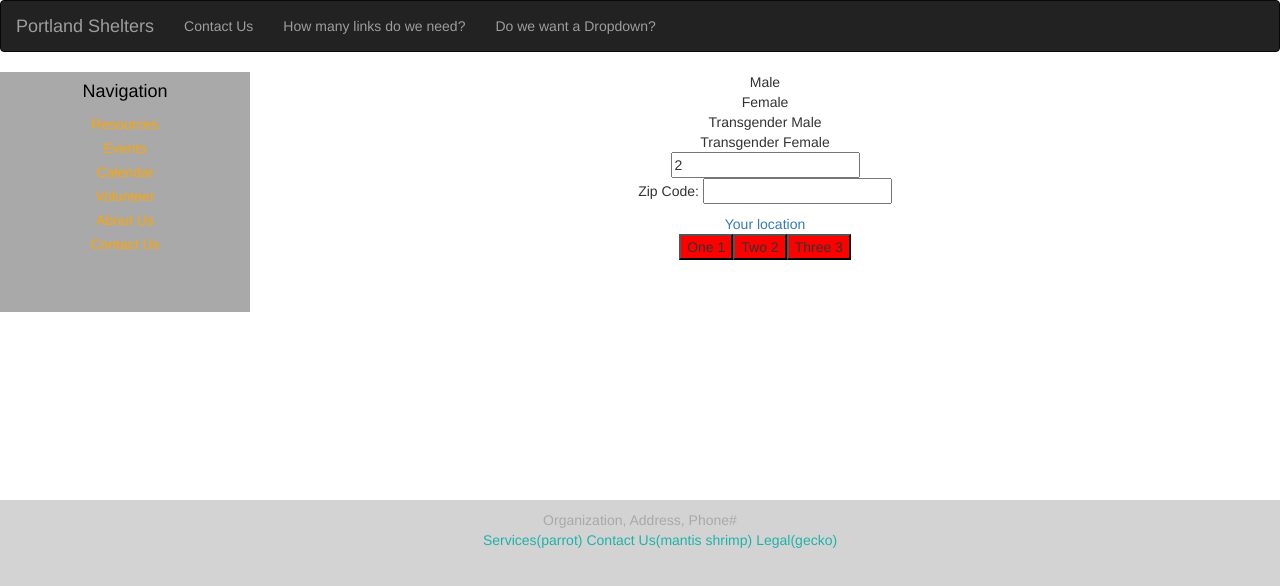
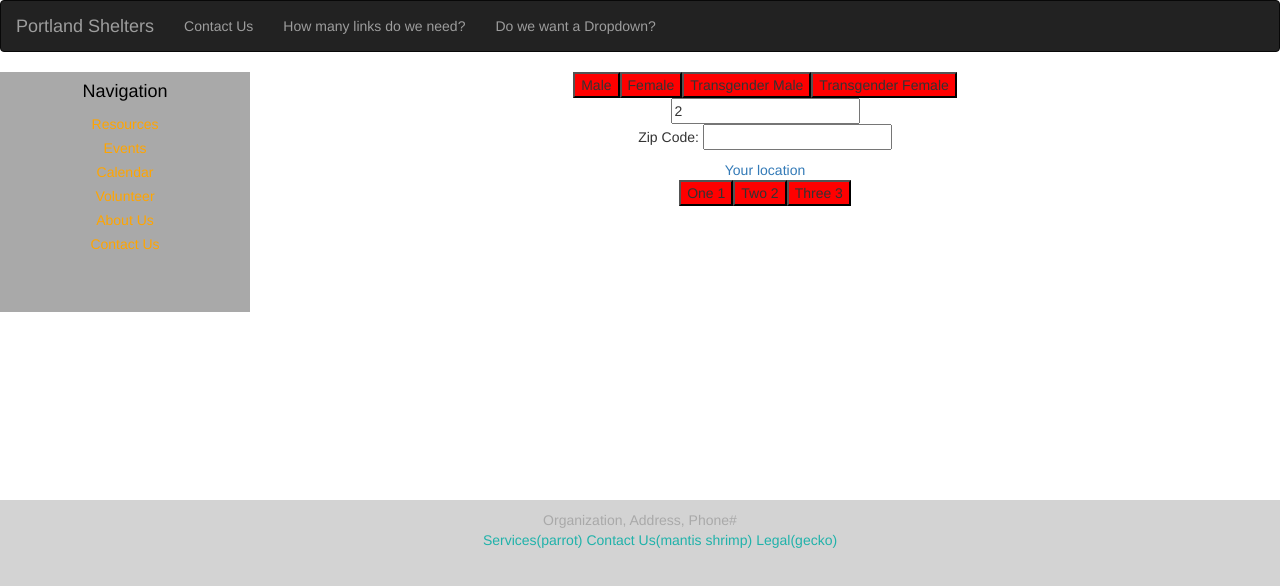
Before and after one commit to pvahanian/shelter-project, a React (Create React App) app: page / in a window 1280 px wide. Shown: the top 586 px of the page. Built offline with nearby package versions, Linux system fonts and the light colour scheme.

Commit message:
Made Assets folder.
Added an assets folder for all of our scss/css files. Also added the ExGroup component to the field selector!

```diff
--- a/src/components/ExOpt.js
+++ b/src/components/ExOpt.js
@@ -5,7 +5,7 @@ pressed).
 */
 
 import React from 'react';
-import './ExOpt.css';
+import '../Assets/ExOpt.css';
 
 // Child component of Group used to structure and handle option buttons.
 class ExButton extends React.Component {
--- a/src/components/FieldSelector.js
+++ b/src/components/FieldSelector.js
@@ -1,17 +1,11 @@
 import React from 'react';
-import NavBlock from "./NavigationBlock";
-import Footer from "./Footer";
+import ExGroup from "./ExOpt.js";
 
 class FieldSelector extends React.Component {
     render() {
         return(
         <div className={"FieldSelector"}>
-            <div className={"GenderSelector"}>
-                <div className={"Male"}>Male</div>
-                <div className={"Female"}>Female</div>
-                <div className={"Transgender Male"}>Transgender Male</div>
-                <div className={"Transgender Female"}>Transgender Female</div>
-            </div>
+            <ExGroup items={['Male', 'Female', 'Transgender Male', 'Transgender Female']}/>
             <div className={"AgeSelector"}>
                 <input type={"number"} value={"2"}/>
             </div>
--- a/src/components/Footer.js
+++ b/src/components/Footer.js
@@ -1,5 +1,5 @@
 import React from 'react';
-import './Footer.css';
+import '../Assets/Footer.css';
 import NavBlock from './NavigationBlock.js';
 
 const listOfLinks = (
--- a/src/components/NavigationBlock.js
+++ b/src/components/NavigationBlock.js
@@ -1,5 +1,5 @@
 import React from 'react';
-import './NavigationBlock.css';
+import '../Assets/NavigationBlock.css';
 
 class NavBlock extends React.Component {
   render() {
```
Also changed, not shown: src/Assets/ExOpt.css (renamed from src/components/ExOpt.css), src/Assets/Footer.css (renamed from src/components/Footer.css), src/Assets/Navbar.css (renamed from src/components/Navbar.css), src/Assets/NavigationBlock.css (renamed from src/components/NavigationBlock.css).
